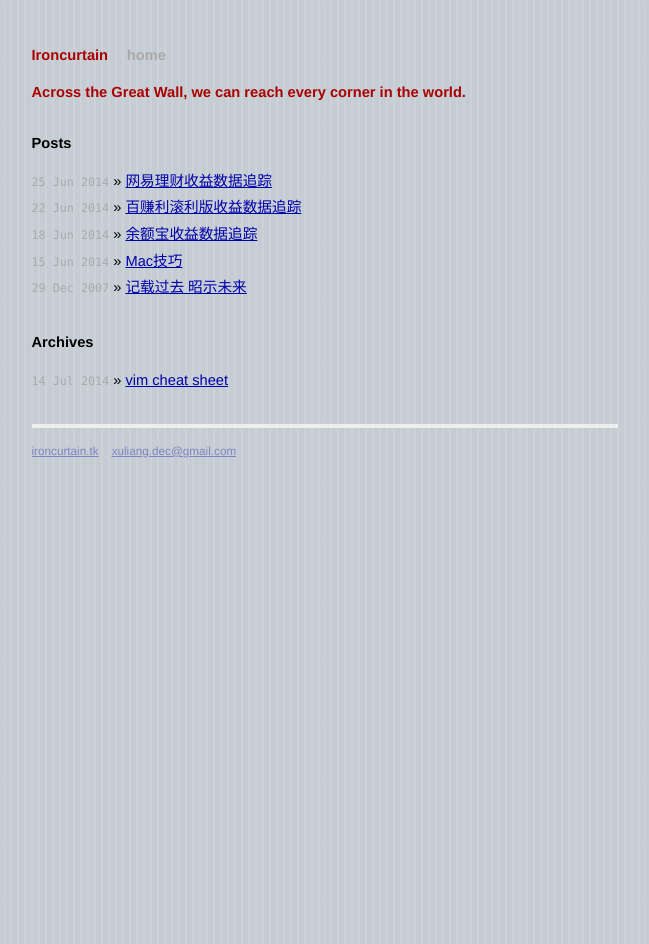
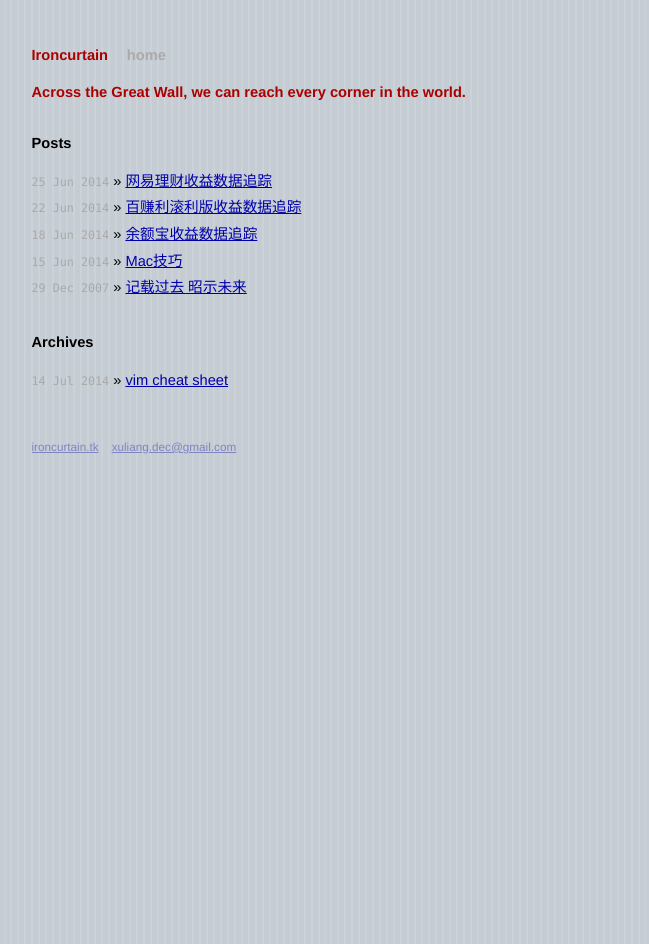
Before and after one commit to liangxu/blog, a Jekyll site: the page built from index.html, in a window 1280 px wide. Shown: the whole page, without its empty margins (315-964 px from the left). Built offline with Jekyll 4.4.1, drawn with Linux system fonts in a browser that asks for light colours; Markdown is read by kramdown in place of the engine named in the settings.

```diff
--- a/css/screen.css
+++ b/css/screen.css
@@ -120,7 +120,7 @@
   .site .footer {
     font-size: 80%;
     color: #666;
-    border-top: 4px solid #eee;
+    border-top: 0px solid #eee;
     margin-top: 2em;
     overflow: hidden;
   }
```
